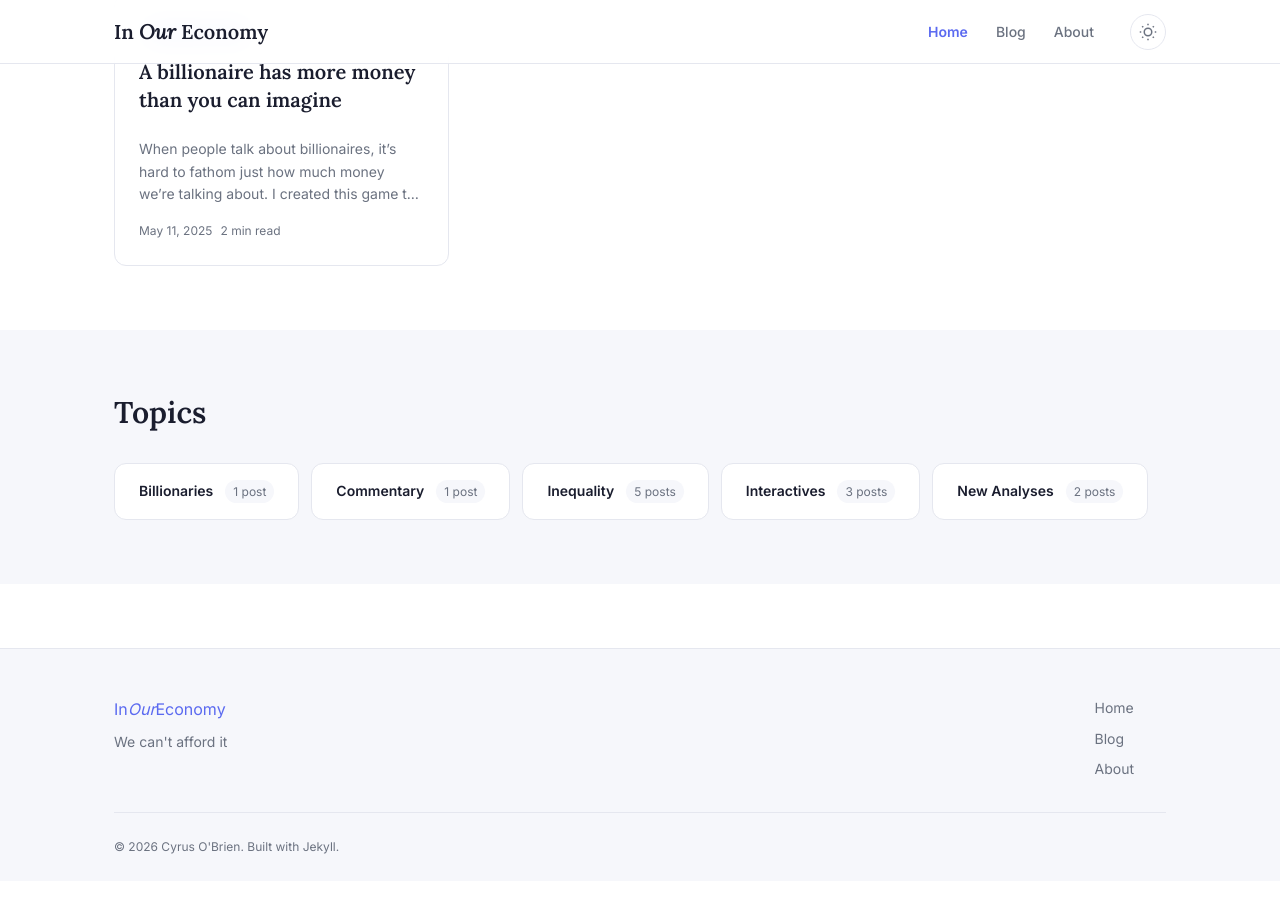
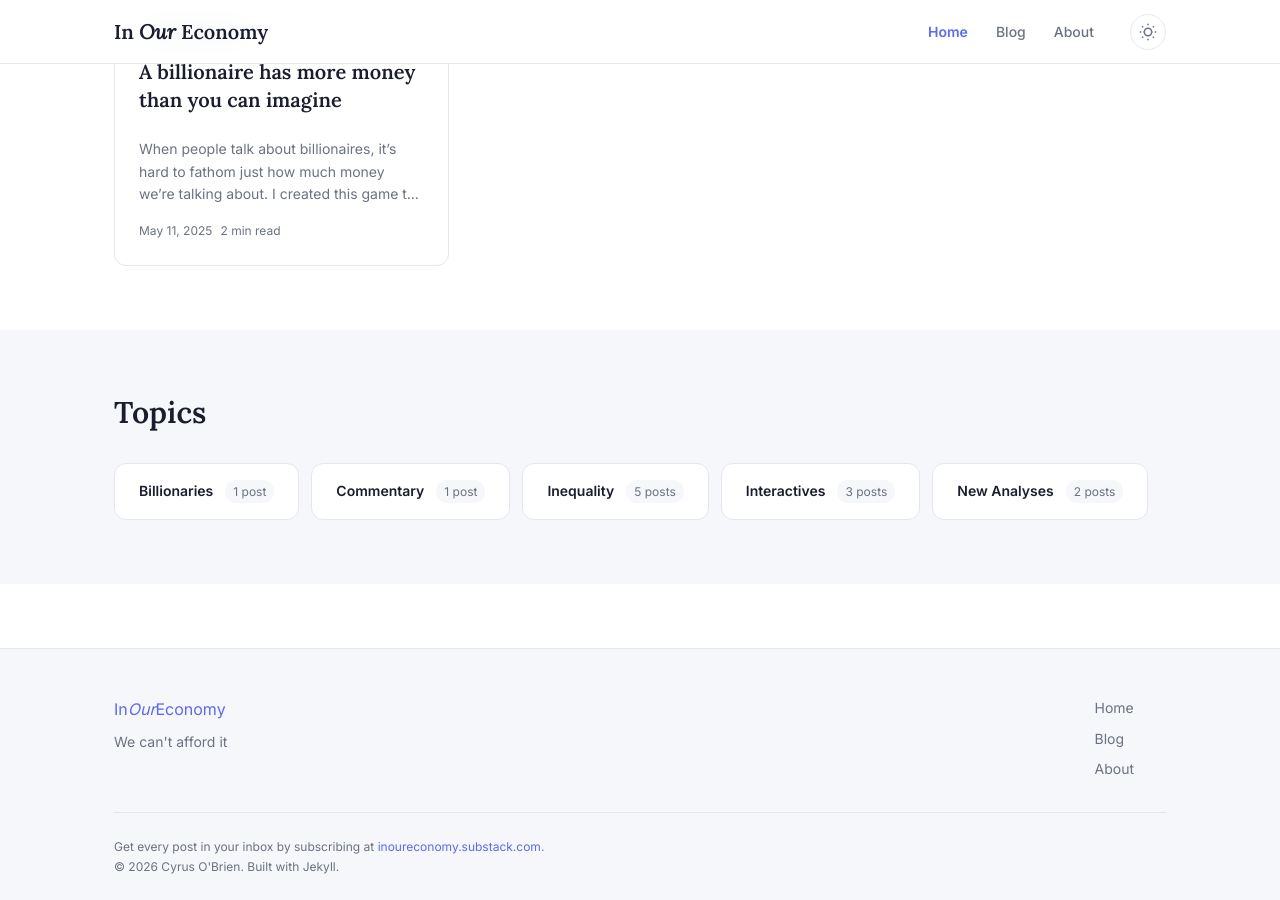
Before and after one commit to in-our-economy/inoureconomy, a Jekyll site: the page built from index.html, in a window 1280 px wide and 900 px high, scrolled down 2130 px. Built offline with Jekyll 4.4.1, drawn with Linux system fonts in a browser that asks for light colours; the list of posts is cut into pages by our own code.

Commit message:
add to footer

```diff
--- a/_layouts/default.html
+++ b/_layouts/default.html
@@ -91,6 +91,7 @@
         </div>
       </div>
       <div class="footer-bottom">
+        <p>Get every post in your inbox by subscribing at <a href="https://inoureconomy.substack.com/" target="_blank" rel="noopener">inoureconomy.substack.com</a>.</p>
         <p>&copy; {{ 'now' | date: "%Y" }} {{ site.author.name | default: site.title }}. Built with Jekyll.</p>
       </div>
     </div>
```
